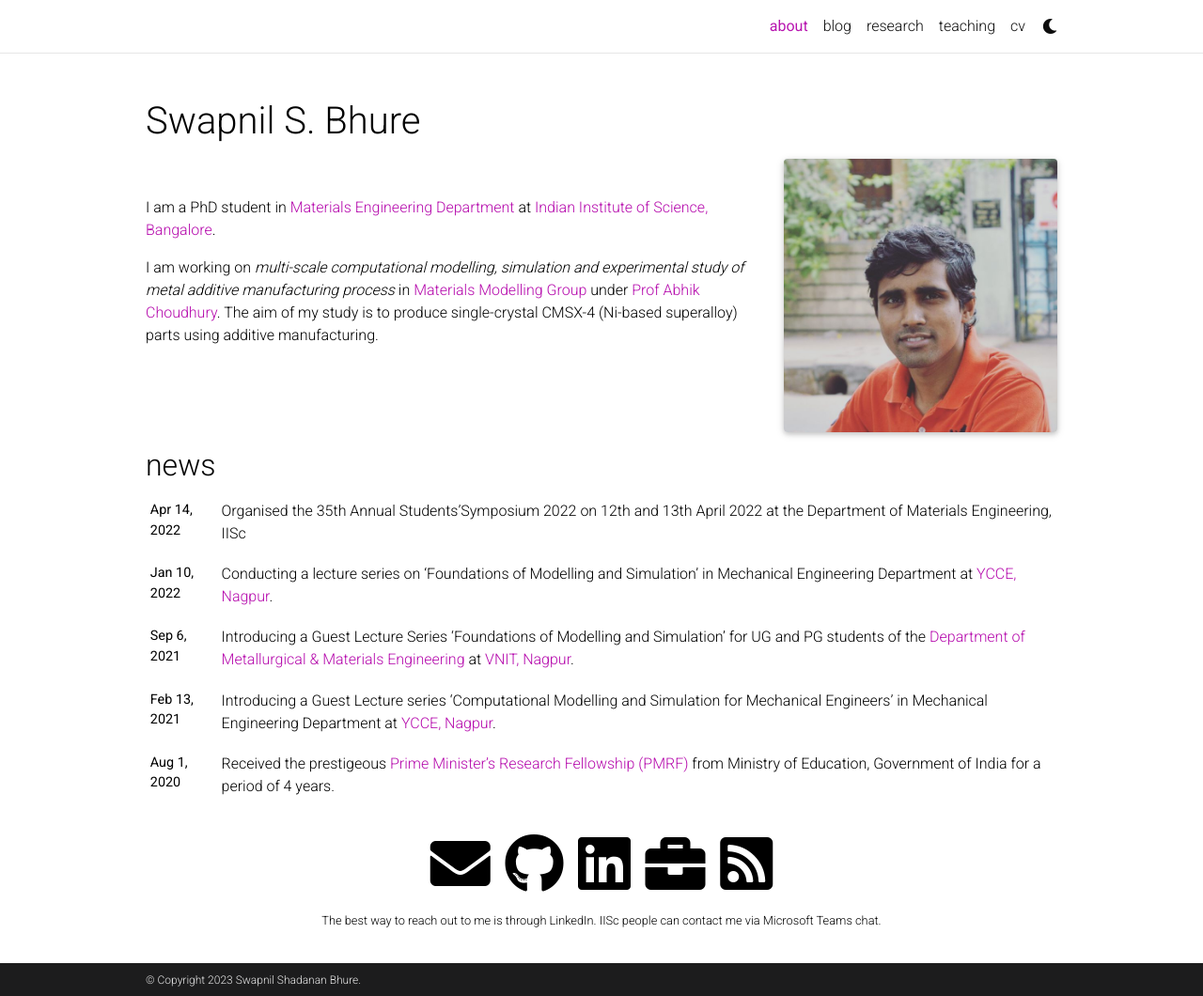
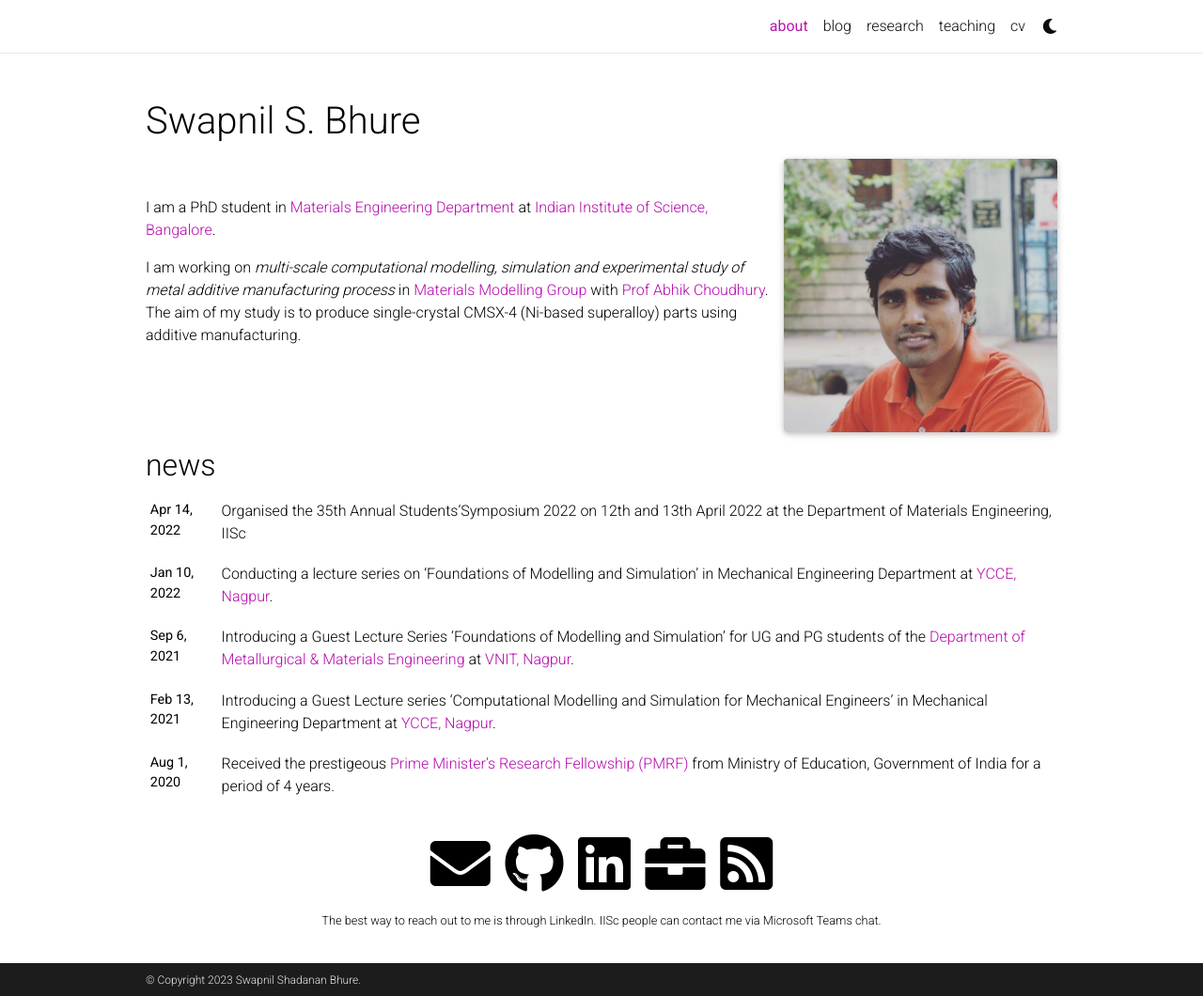
Before and after one commit to swapnilbhure/swapnilbhure.github.io, a Jekyll site: the page built from _pages/about.md, in a window 1280 px wide and 1060 px high. Shown: the whole window at 94% size. Built offline with Jekyll 4.4.1, drawn with Linux system fonts in a browser that asks for light colours; comment, search, counter and statistics services are not loaded; a style sheet for code colours, icons or effects is not loaded.

Commit message:
minor correction

```diff
--- a/_pages/about.md
+++ b/_pages/about.md
@@ -22,4 +22,4 @@ social: true  # includes social icons at the bottom of the page
 
 I am a PhD student in <a href="https://materials.iisc.ac.in/">Materials Engineering Department</a> at <a href="https://www.iisc.ac.in/">Indian Institute of Science, Bangalore</a>.
 
-I am working on *multi-scale computational modelling, simulation and experimental study of metal additive manufacturing process* in <a href="https://materialsmodellinggroup.github.io/">Materials Modelling Group</a> under <a href="https://www.researchgate.net/profile/Abhik-Choudhury-2/">Prof Abhik Choudhury</a>. The aim of my study is to produce single-crystal CMSX-4 (Ni-based superalloy) parts using additive manufacturing.
+I am working on *multi-scale computational modelling, simulation and experimental study of metal additive manufacturing process* in <a href="https://materialsmodellinggroup.github.io/">Materials Modelling Group</a> with <a href="https://www.researchgate.net/profile/Abhik-Choudhury-2/">Prof Abhik Choudhury</a>. The aim of my study is to produce single-crystal CMSX-4 (Ni-based superalloy) parts using additive manufacturing.
```
Also changed, not shown: _pages/research.md (+1 -1 lines).
